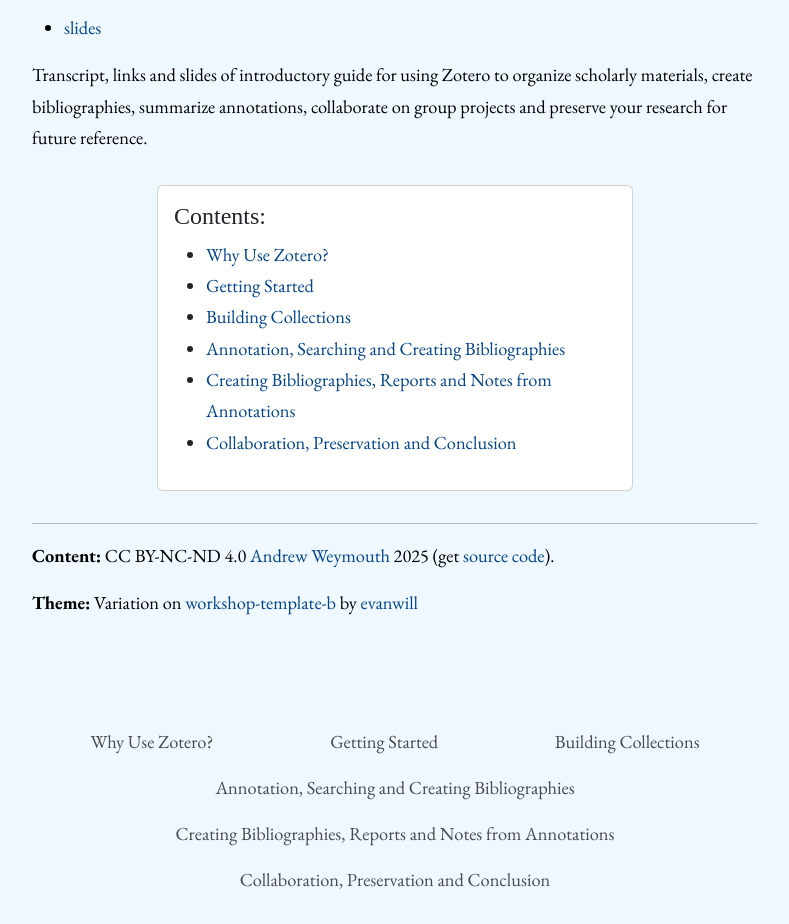
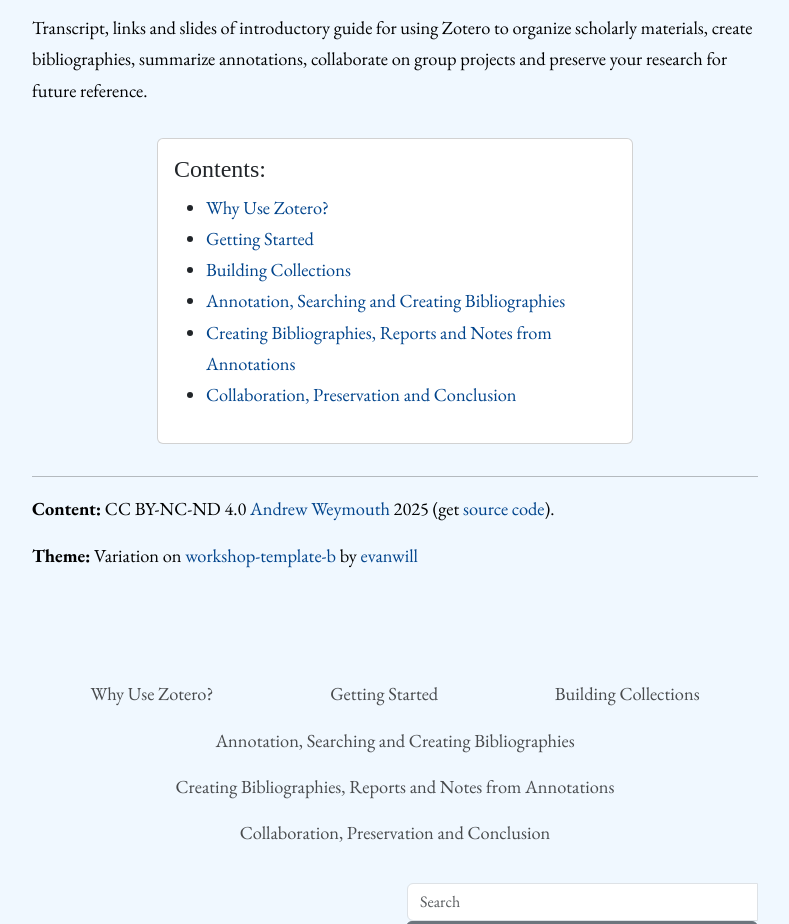
Before and after one commit to aweymo-ui/zotero_intro, a Jekyll site: the page built from index.md, in a window 1280 px wide, cut to the strip 179-1103 px from the top of the page. Shown: the whole strip, without its empty margins (245-1034 px from the left). Built offline with Jekyll 4.4.1, drawn with Linux system fonts in a browser that asks for light colours; some web fonts are replaced.

Commit message:
Index update

```diff
--- a/index.md
+++ b/index.md
@@ -5,8 +5,6 @@
 ---
 
 {% include gallery-figure.html img="banner.gif" alt="Title card with a photo of the author and an image of a data visualization" caption="Banner with Bibliometric Visualization of Scholarly Output from Taylor Wilderness Research Station" title="Banner with Bibliometric Visualization of Scholarly Output from Taylor Wilderness Research Station" %}
-
-- [slides](https://indd.adobe.com/view/ff58330e-d569-4def-826f-e9cc7d0653ad){:target="_blank" rel="noopener"}
 
 Transcript, links and slides of introductory guide for using Zotero to organize scholarly materials, create bibliographies, summarize annotations, collaborate on group projects and preserve your research for future reference.
 
```
Also changed, not shown: 10 other files.
